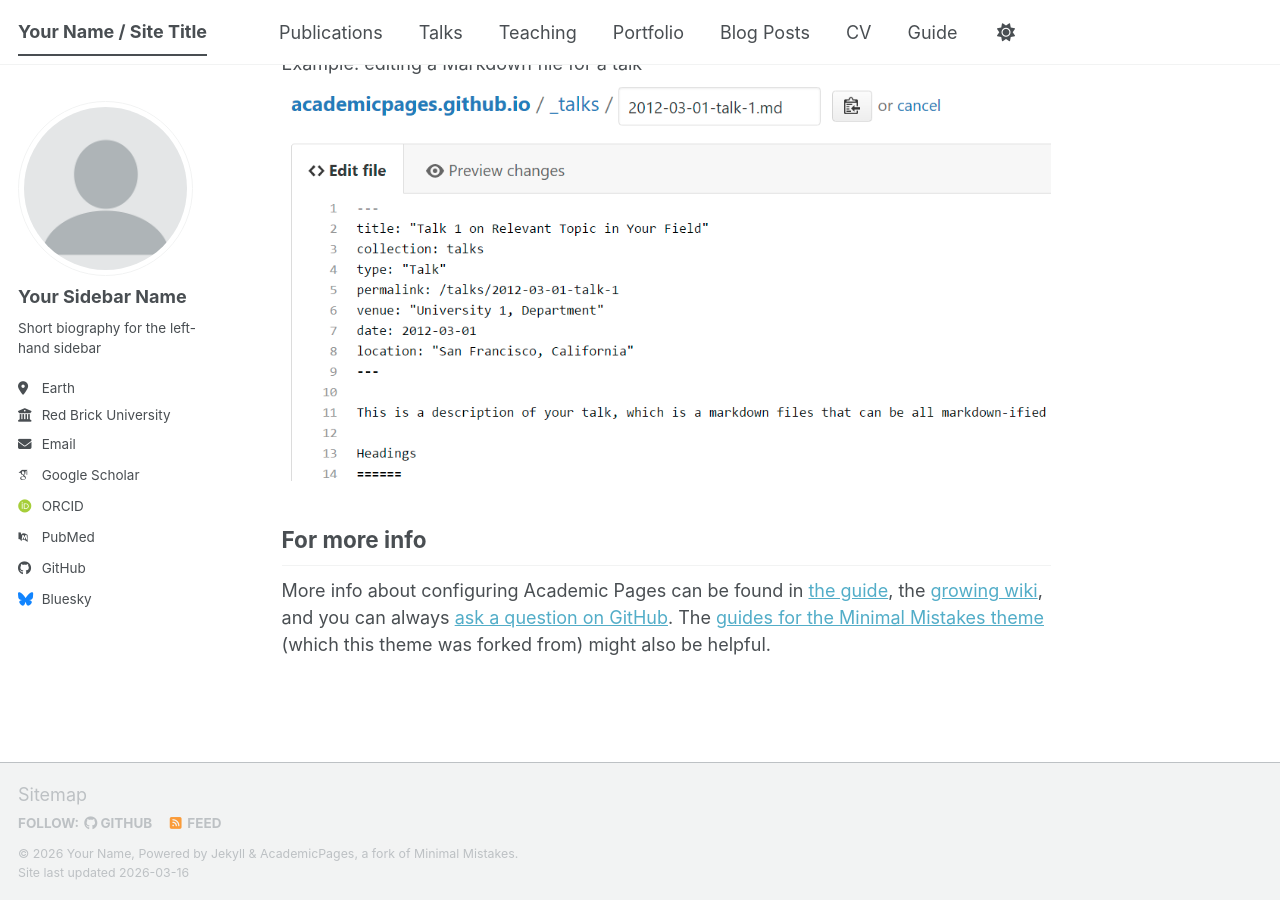
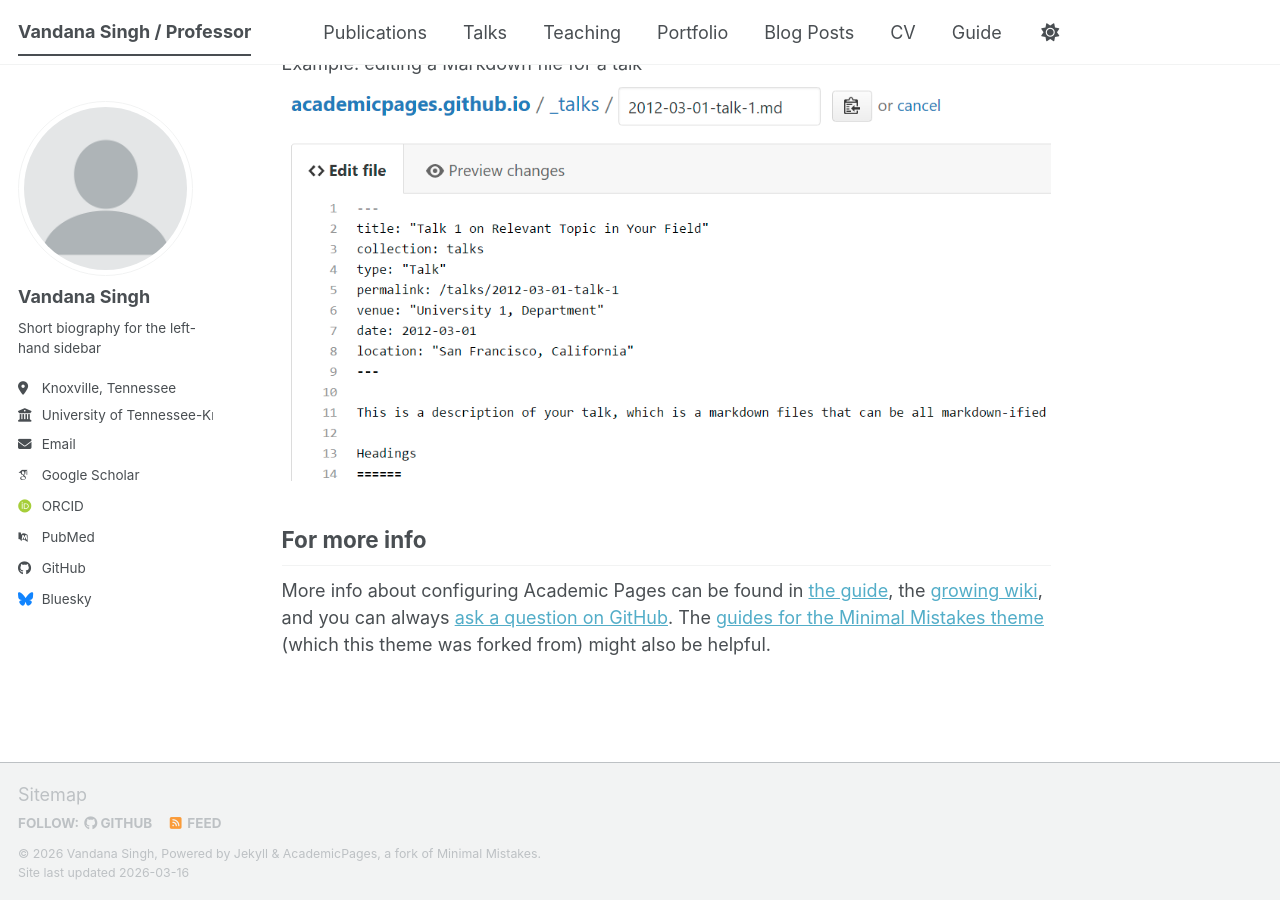
Before and after one commit to Vandanawoss/vandana, a Jekyll site: the page built from _pages/about.md, in a window 1280 px wide and 900 px high, scrolled down 2720 px. Built offline with Jekyll 4.4.1, drawn with Linux system fonts in a browser that asks for light colours; some web fonts are replaced; a script bundle is joined from its source files by our own code; library files that are not in the unit come from our copies.

Commit message:
Update _config.yml

```diff
--- a/_config.yml
+++ b/_config.yml
@@ -9,11 +9,11 @@
 # Basic Site Settings
 locale                   : "en-US"
 site_theme               : "default" # The available themes options are "default", "air", "sunrise", "mint", "dirt" and "contrast"
-title                    : "Your Name / Site Title"
+title                    : "Vandana Singh / Professor"
 title_separator          : "-"
-name                     : &name "Your Name"
-description              : &description "Your Name's academic portfolio"   # Update this with a general description of your site, this is the default if not overridden by a page
-url                      : https://academicpages.github.io # The base hostname & protocol for your site e.g. "https://[your GitHub username].github.io",
+name                     : &name "Vandana Singh"
+description              : &description "Vandana Singh's Website"   # Update this with a general description of your site, this is the default if not overridden by a page
+url                      : https://vandanawoss.github.it/vandana # The base hostname & protocol for your site e.g. "https://[your GitHub username].github.io",
                                                            # or if you already have some other page hosted on Github then use "https://[your GitHub username].github.io/[Your Repo Name]"
 baseurl                  : "" # the subpath of your site, e.g. "/blog"
 repository               : "academicpages/academicpages.github.io"
@@ -24,18 +24,18 @@
 author:
   # Biographic information
   avatar           : "profile.png"
-  name             : "Your Sidebar Name"
+  name             : "Vandana Singh"
   pronouns         : # example: "she/her"
   bio              : "Short biography for the left-hand sidebar"
-  location         : "Earth"
-  employer         : "Red Brick University"
+  location         : "Knoxville, Tennessee"
+  employer         : "University of Tennessee-Knoxville"
   uri              : # URL
-  email            : "none@example.org"
+  email            : "vandana@utk.edu"
 
   # Academic websites
-  academia         : # URL
+  academia         : # http://www.sis.utk.edu
   arxiv            : # URL - Update with the correct link to your profile
-  googlescholar    : "https://scholar.google.com/citations?user=PS_CX0AAAAAJ"
+  googlescholar    : "https://scholar.google.com/citations?user=xdJqYcsAAAAJ&hl=en"
   inspire-hep      : # URL
   impactstory      : # URL
   orcid            : "https://orcid.org/yourorcidurl"
```
